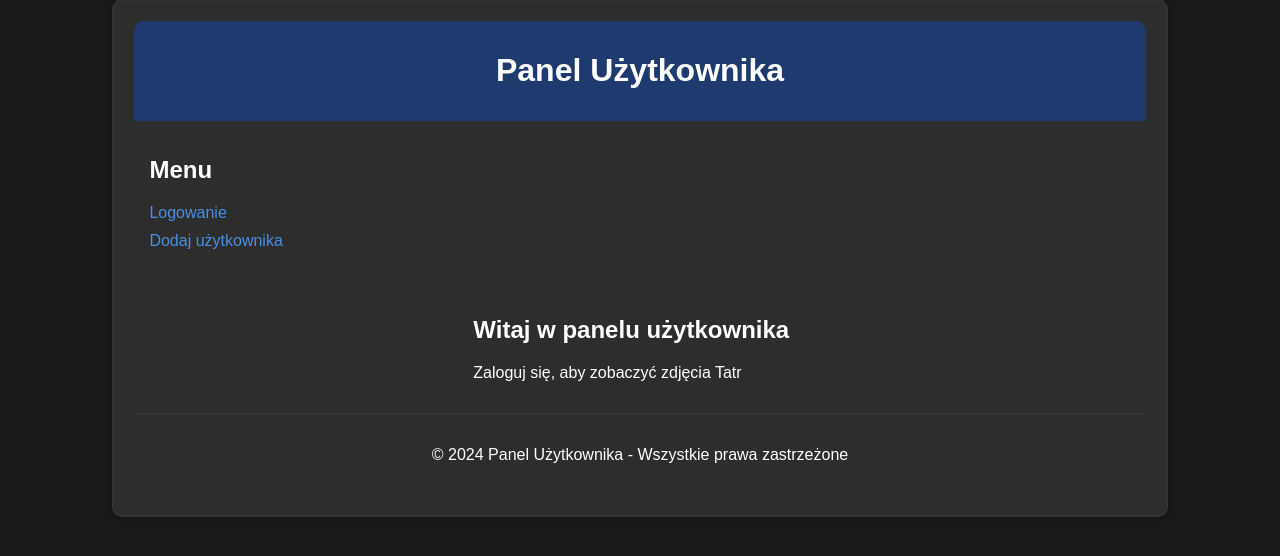
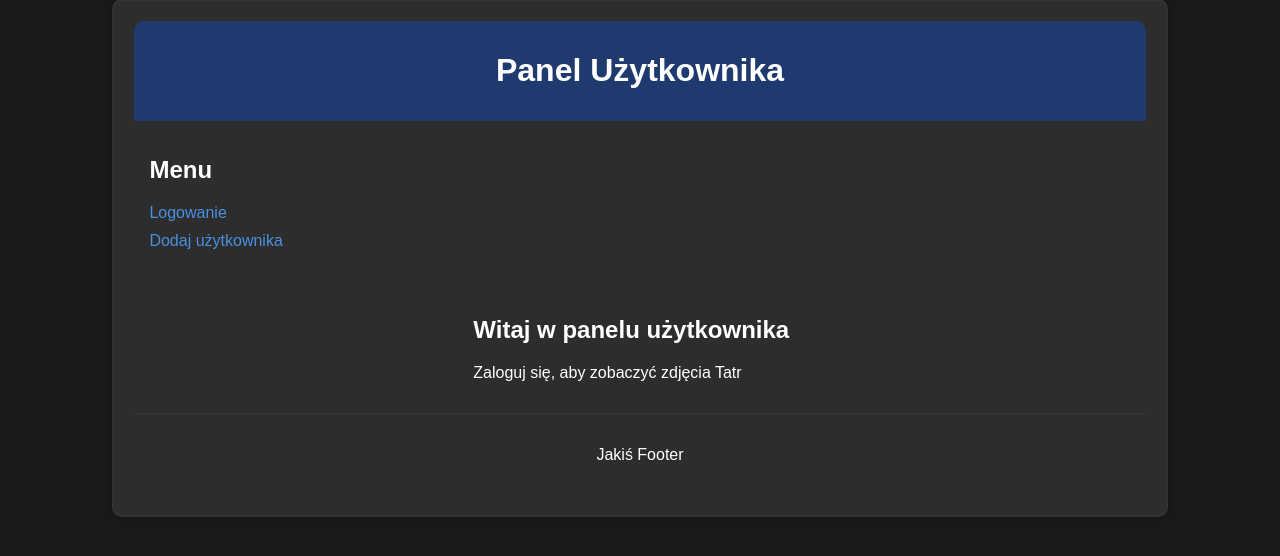
Before and after one commit to Bongo664/arek_bazy, a PHP site: page / in a window 1280 px wide. Shown: the part 21-577 px from the top of the page. Run offline with PHP 8.4, Linux system fonts and the light colour scheme; data comes from the database, SQL or seed files in the repository.

Commit message:
Update footer text in index.php

```diff
--- a/zadanie_panel/index.php
+++ b/zadanie_panel/index.php
@@ -250,7 +250,7 @@ $polaczenie->close();
             </div>
         </div>
         <footer>
-            <p>© 2024 Panel Użytkownika - Wszystkie prawa zastrzeżone</p>
+            <p>Jakiś Footer</p>
         </footer>
     </div>
 </body>
```
